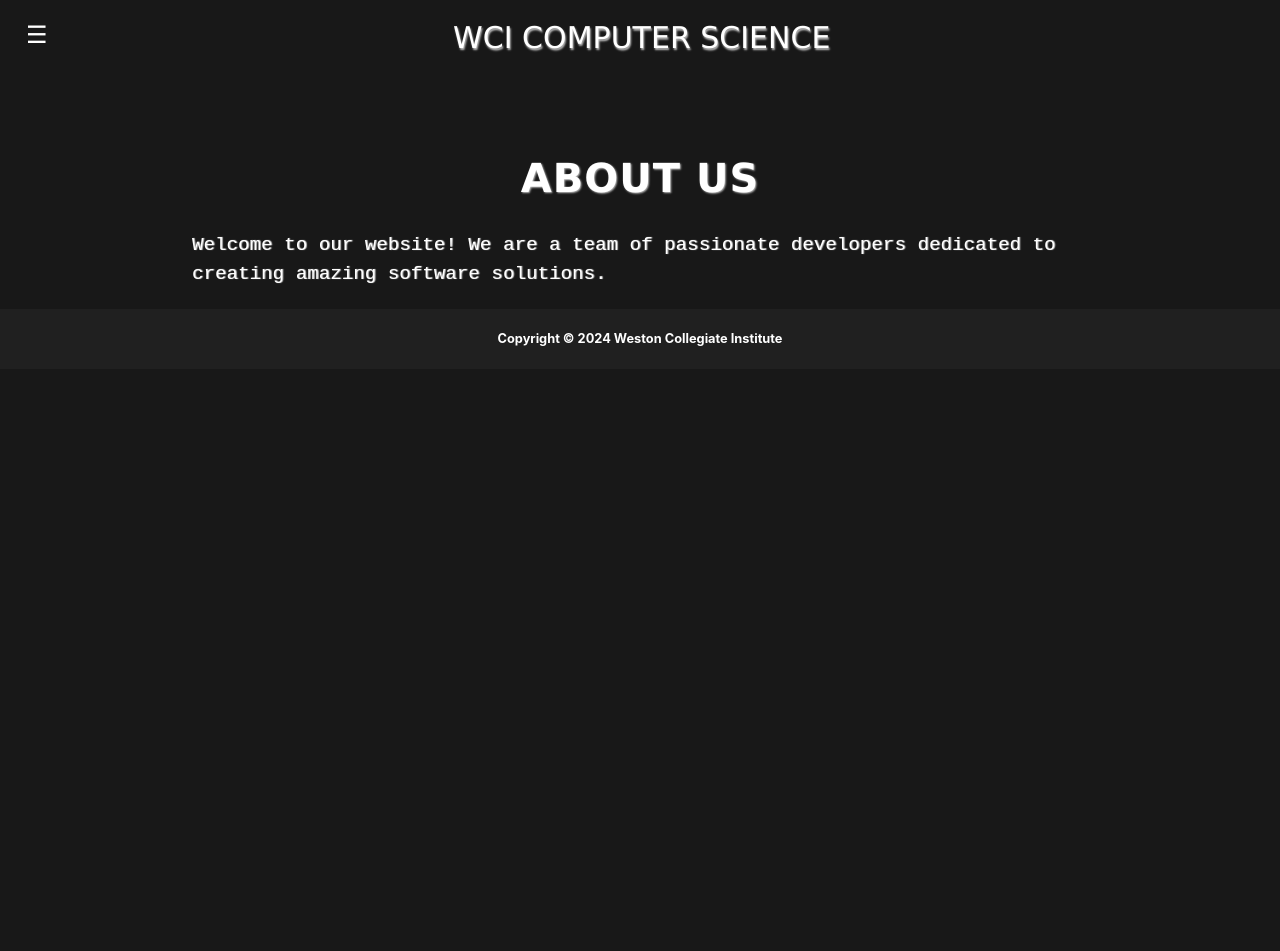
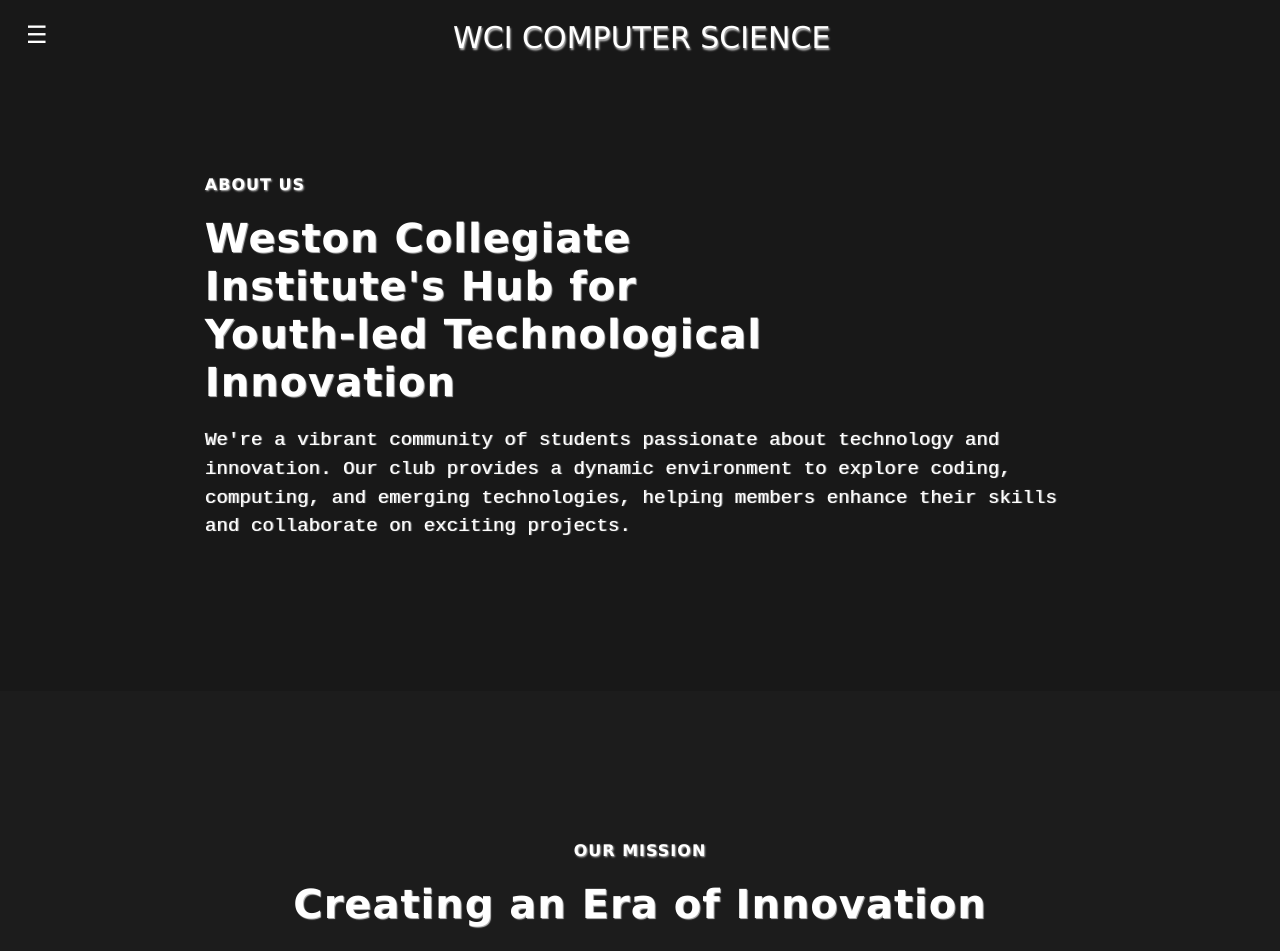
Before and after one commit to WestonCI-CS/WestonCI-CS.github.io, a React (Create React App) app: page /about in a window 1280 px wide. Shown: the top 951 px of the page. Before the commit the page ends 800 px from the top, so only its background shows below. Built offline with nearby package versions, Linux system fonts and the light colour scheme.

Commit message:
Completed the about page and styled the scrollbar

```diff
--- a/src/App.jsx
+++ b/src/App.jsx
@@ -1,5 +1,6 @@
 import logo from './logo.svg';
 import './App.css';
+import './styles/scrollbar.css';
 import "./styles/fadeIn.css";
 import Home from './pages/Home';
 import Members from './pages/Members';
--- a/src/components/header/Navbar.jsx
+++ b/src/components/header/Navbar.jsx
@@ -1,17 +1,29 @@
 import { Link } from "react-router-dom";
-import { useState } from "react";
+import { useState, useEffect } from "react";
 import NavItem from "./NavItem";
 import "../../styles/navbar.css";
 
 export default function Navbar(){
     const [menuOpen, setMenuOpen] = useState(false);
+    const [scrolled, setScrolled] = useState(false);
 
     const toggleMenu = () => {
         setMenuOpen(!menuOpen);
     };
 
+    const handleScroll = () => {
+        if(window.scrollY > 100) return setScrolled(true);
+        setScrolled(false);
+    };
+
+    useEffect(() => {
+        window.addEventListener("scroll", handleScroll);
+
+        return () => window.removeEventListener("scroll", handleScroll);
+    }, []);
+
     return(
-        <nav>
+        <nav className={scrolled ? "scrolled" : ""}>
             <button className="dropdown-btn" onClick={toggleMenu}>☰</button>
             <Link className="home-button" to="/">WCI COMPUTER SCIENCE</Link>
             <ul className={`right-nav ${menuOpen ? 'show' : ''}`}>
--- a/src/index.css
+++ b/src/index.css
@@ -17,7 +17,7 @@
   --bg: rgb(24, 24, 24);
   --bg-secondary: rgb(28, 28, 28);
   --bg-accent: rgb(32, 32, 32);
-  --margins: 0 15vw 0 15vw;
+  --margins: 0 16vw 0 16vw;
   --text-colour: rgb(255, 255, 255);
   --border: 1px solid rgb(39, 39, 39);
   --border-radius: 30px;
@@ -39,7 +39,7 @@
   color: var(--text-colour);
   font-size: 2.5rem;
   font-family: 'Lucida Sans', 'Lucida Sans Regular', 'Lucida Grande', 'Lucida Sans Unicode', Geneva, Verdana, sans-serif;
-  margin: 50px 0 30px 0;
+  margin: 50px 0 50px 0;
   text-transform: uppercase;
   letter-spacing: 1px;
   text-shadow: 1px 1px 2px rgb(190, 190, 190);
@@ -52,5 +52,5 @@
   text-align: start;
   margin: var(--margins);
   text-shadow: 1px 0px 1px rgb(190, 190, 190);
-  line-height: 1.5;
+  line-height: 1.8rem;
 }
--- a/src/json/members.json
+++ b/src/json/members.json
@@ -10,7 +10,7 @@
     {
         "name": "Joshua Figueroa Caguimbay",
         "role": "Vice President",
-        "image": "https://media.discordapp.net/attachments/971044193088716840/1279274686085333092/IMG_6489.png?ex=66d3d8e4&is=66d28764&hm=403bd0dfeebb74e89e2db5906b6414a4cb3e7c93fc70114dcc03eaada5f77d5e&=&format=webp&quality=lossless&width=673&height=671",
+        "image": "https://cdn.discordapp.com/attachments/971044193088716840/1279274686085333092/IMG_6489.png?ex=66d5d324&is=66d481a4&hm=40777d14ab7bf97a0521397cf92935453803ddf86fdb48bf0ade1b31a522db8b&",
         "gradientStart": "#224b9c",
         "gradientEnd": "#83e1ff",
         "link": ""
@@ -22,5 +22,13 @@
         "gradientStart": "#23deff",
         "gradientEnd": "#23a2ff",
         "link": ""
+    },
+    {
+        "name": "Example",
+        "role": "Example",
+        "image": "https://avatars.githubusercontent.com/u/145513842?v=4",
+        "gradientStart": "#23deff",
+        "gradientEnd": "#23a2ff",
+        "link": ""
     }
 ]
--- a/src/pages/About.jsx
+++ b/src/pages/About.jsx
@@ -1,12 +1,80 @@
+import "../styles/about.css";
 import FadeIn from "../vfx/FadeIn";
 
 export default function About(){
     return (
-        <FadeIn>
-            <div>
-                <h1>About Us</h1>
-                <p>Welcome to our website! We are a team of passionate developers dedicated to creating amazing software solutions.</p>
+        <div>
+            <FadeIn>
+                <h1 className="section-title">About Us</h1>
+                <h2 className="section-subtitle">
+                    Weston Collegiate Institute's Hub for Youth-led Technological Innovation
+                </h2>
+                <p className="text-body">
+                    We're a vibrant community of students passionate about technology
+                    and innovation. Our club provides a dynamic environment to explore
+                    coding, computing, and emerging technologies, helping members
+                    enhance their skills and collaborate on exciting projects.
+                </p>
+            </FadeIn>
+
+            <div className="secondary-section">
+                <FadeIn>
+                    <h1 className="section-title mission">Our Mission</h1>
+                    <h2 className="section-subtitle mission">
+                        Creating an Era of Innovation
+                    </h2>
+                    <p className="mission text-body">
+                        Every one of us has the innate potential to create something
+                        incredible. We at the Computer Science Club work towards
+                        fostering that potential, providing a platform for students
+                        to explore their interests and develop their skills.
+                    </p>
+                </FadeIn>
             </div>
-        </FadeIn>
+
+            <FadeIn>
+            <h2 className="section-subtitle learn-more">Learn more about us</h2>
+            <div className="bullet-points">
+                <div className="point">
+                    <h3 className="tetiary-title">Active Community</h3>
+                    <h4 className="point-body">
+                        We have an active discord server if you're
+                        interested in joining or want to hangout!
+                    </h4>
+                    <a className="link" href="https://discord.gg/mtv9s3HMNb">
+                        Join our Discord<span> →</span>
+                    </a>
+                </div>
+                <div className="point">
+                    <h3 className="tetiary-title">Events and Resources</h3>
+                    <h4 className="point-body">
+                        Get the latest on news and event through our
+                        Google Classroom.
+                    </h4>
+                    <a className="link" href="https://classroom.google.com/c/NjYwNzkwMzgwMjU1?cjc=wchzva2">
+                        Join our Google Classroom<span> →</span>
+                    </a>
+                </div>
+                <div className="point">
+                    <h3 className="tetiary-title">Projects</h3>
+                    <h4 className="point-body">
+                        Check out our latest student-led projects. Contribute or
+                        test them out!
+                    </h4>
+                    <a className="link" href="/projects">
+                        Go to Projects<span> →</span>
+                    </a>
+                </div>
+            </div>
+            </FadeIn>
+
+            <FadeIn>
+            <h4 className="join-body">
+                Interested in joining our club? Sign up today and
+                become a part of our community!
+            </h4>
+                <button className="enlarged-join-button">JOIN NOW</button>
+            </FadeIn>
+        </div>
     );
 };
--- /dev/null
+++ b/src/styles/about.css
@@ -0,0 +1,117 @@
+.section-title {
+    font-size: 1rem;
+    text-align: left;
+    margin: var(--margins);
+    margin-bottom: 20px !important;
+}
+
+.secondary-section {
+    padding: 150px 0 50px 0;
+    background-color: var(--bg-secondary);
+}
+
+.section-subtitle {
+    font-size: 2.5rem;
+    text-align: left;
+    line-height: 3rem;
+    font-weight: 1000;
+    color: var(--text-colour);
+    font-family: 'Lucida Sans', 'Lucida Sans Regular', 'Lucida Grande', 'Lucida Sans Unicode', Geneva, Verdana, sans-serif;
+    margin: var(--margins);
+    margin-right: 40%;
+    margin-bottom: 20px;
+    letter-spacing: 1px;
+    text-shadow: 1px 1px 1px rgb(190, 190, 190);
+}
+
+.mission {
+    margin: var(--margins);
+    text-align: center;
+}
+
+.text-body {
+    margin-top: 20px;
+    margin-bottom: 150px;
+}
+
+.learn-more {
+    text-align: center;
+    margin: var(--margins);
+    padding: 150px 0 100px 0;
+}
+
+.tetiary-title {
+    color: var(--text-colour);
+    font-size: clamp(1.2rem, 2vw, 1.5rem);
+    font-family: 'Lucida Sans', 'Lucida Sans Regular', 'Lucida Grande', 'Lucida Sans Unicode', Geneva, Verdana, sans-serif;
+}
+
+.bullet-points {
+    display: flex;
+    justify-content: center;
+}
+
+.point {
+    display: block;
+    color: var(--text-colour);
+    font-family: monospace;
+    font-size: clamp(0.8rem, 1vw, 1rem);
+    text-align: left;
+    width: 20%;
+    margin: 0 5vw 150px 5vw;
+}
+
+.point-body {
+    text-align: left;
+    margin: -10px 3vw 20px 0;
+}
+
+.link {
+    text-decoration: underline;
+    text-underline-offset: 5px;
+    position: relative;
+}
+
+.link:hover {
+    text-decoration: none;
+}
+
+.link:hover > span {
+    margin-left: 5px;
+    transition: margin-left var(--speed) ease;
+}
+
+.link span {
+    font-size: clamp(1rem, 2vw, 1.2rem);
+    text-decoration: none !important;
+}
+
+.join-body {
+    color: var(--text-colour);
+    font-size: 2rem;
+    margin: var(--margins);
+    margin-bottom: 50px;
+}
+
+.enlarged-join-button {
+    color: var(--text-colour);
+    padding: 24px 60px;
+    background-image: linear-gradient(150deg, #1574ce 0%, rgb(90, 163, 202) 100%) !important;
+    font-family: system-ui, -apple-system, BlinkMacSystemFont, 'Segoe UI', Roboto, Oxygen, Ubuntu, Cantarell, 'Open Sans', 'Helvetica Neue', sans-serif !important;
+    font-size: clamp(1.2rem, 2vw, 1.5rem);
+    font-weight: 500 !important;
+    border-radius: 50px;
+    border: none !important;
+    margin-bottom: 70px;
+}
+
+.enlarged-join-button:hover {
+    background-image: linear-gradient(150deg, #136abb 0%, rgb(75, 133, 165) 100%) !important;
+    transition: ease 0.2s;
+}
+
+@media screen and (max-width: 1340px) {
+    .about-subtitle {
+        margin: var(--margins);
+    }
+}
--- a/src/styles/navbar.css
+++ b/src/styles/navbar.css
@@ -11,10 +11,20 @@
 }
 
 nav {
+    position: -webkit-sticky;
+    position: sticky;
+    top: 0;
+    z-index: 100;
     overflow: hidden;
-    margin-top: 20px;
-    padding-bottom: 50px;
+    padding: 20px 0 20px 0;
+    margin-bottom: 100px;
+    background-color: var(--bg);
     animation: fade-down var(--speed) 0.4s backwards;
+}
+
+nav.scrolled {
+    background-color: var(--bg-accent);
+    box-shadow: 0 4px 8px rgba(0, 0, 0, 0.1);
 }
 
 .home-button {
@@ -40,7 +50,7 @@
 
 .right-nav {
     float: right;
-    margin-top: 10px;
+    margin-top: 5px;
     margin-right: 13vw;
 }
 
@@ -74,12 +84,12 @@
 
 .join-button {
     margin-right: 1vw !important;
-    padding: 8px 20px !important;
+    padding: 8px 20px;
     background-image: linear-gradient(150deg, #1574ce 0%, rgb(90, 163, 202) 100%) !important;
     font-family: system-ui, -apple-system, BlinkMacSystemFont, 'Segoe UI', Roboto, Oxygen, Ubuntu, Cantarell, 'Open Sans', 'Helvetica Neue', sans-serif !important;
-    font-size: 20px !important;
+    font-size: 20px;
     font-weight: 500 !important;
-    border-radius: var(--border-radius) !important;
+    border-radius: var(--border-radius);
     border: none !important;
 }
 
--- /dev/null
+++ b/src/styles/scrollbar.css
@@ -0,0 +1,17 @@
+::-webkit-scrollbar {
+    width: 8px;
+}
+
+::-webkit-scrollbar-track {
+    background: var(--bg-secondary);
+}
+
+::-webkit-scrollbar-thumb {
+    background: var(--text-colour);
+    border-radius: 12px;
+}
+
+::-webkit-scrollbar-thumb:hover {
+    background: rgb(207, 207, 207);
+    border-radius: 10px;
+}
```
